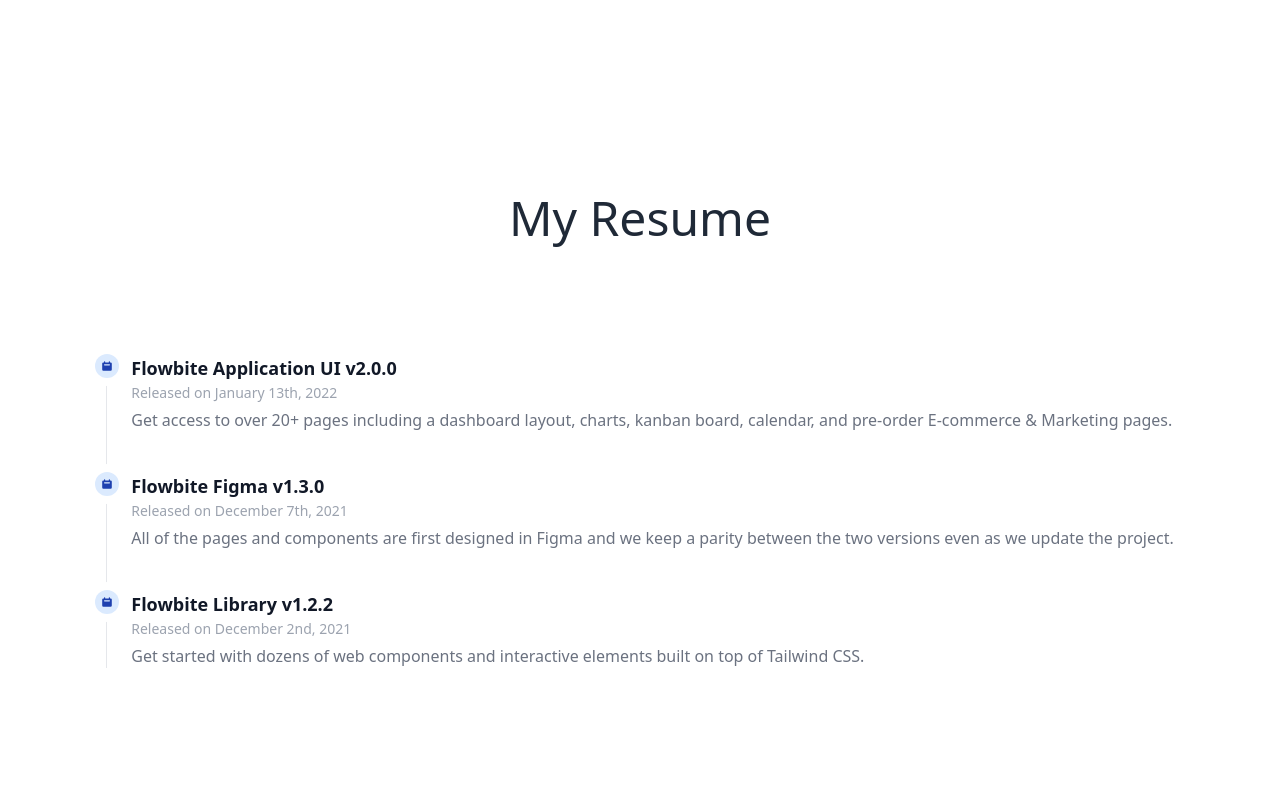
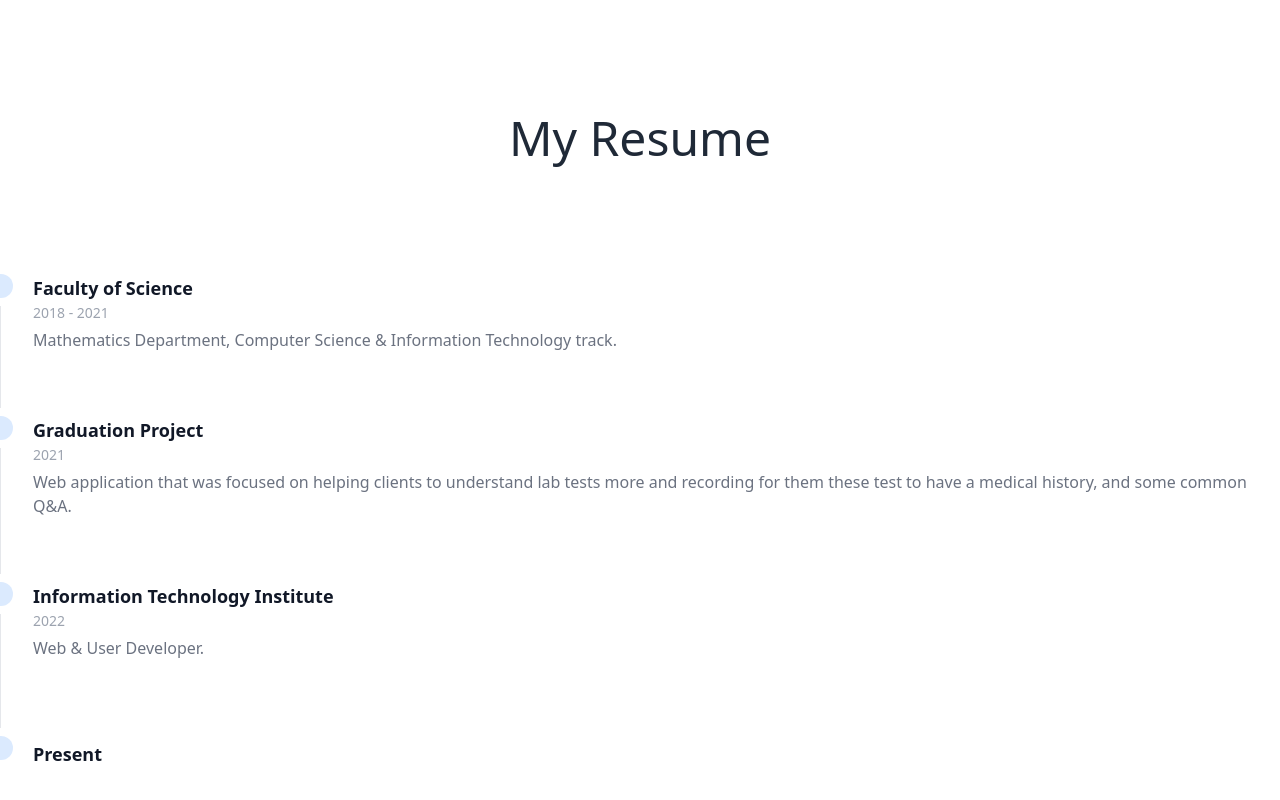
Before and after one commit to KMeniawy/My-Portofolio, a React (Vite) app: page / in a window 1280 px wide. Shown: the part 1550-2350 px from the top of the page. Built offline with nearby package versions, Linux system fonts and the light colour scheme; what tailwindcss-animatecss would draw is missing.

Commit message:
timeline minus the layout

```diff
--- a/src/App.jsx
+++ b/src/App.jsx
@@ -44,7 +44,7 @@
         </ul>
       </div>
       {/* about */}
-      <div className=" h-[90vh]">
+      <div className=" h-[80vh]">
         {/* TODO Animation */}
         <h1 className="text-center my-28 text-5xl mx-auto">About Me</h1>
         <div className="grid grid-flow-row-dense grid-cols-6 mx-48">
@@ -123,88 +123,51 @@
         <h1 className="text-center my-28 text-5xl mx-auto">My Resume</h1>
         <div className="flex justify-center">
           <ol class="relative border-l border-gray-200 dark:border-gray-700">
-            <li class="mb-10 ml-6">
-              <span class="absolute flex items-center justify-center w-6 h-6 bg-blue-100 rounded-full -left-3 ring-8 ring-white dark:ring-gray-900 dark:bg-blue-900">
-                <svg
-                  aria-hidden="true"
-                  class="w-3 h-3 text-blue-800 dark:text-blue-300"
-                  fill="currentColor"
-                  viewBox="0 0 20 20"
-                  xmlns="http://www.w3.org/2000/svg"
-                >
-                  <path
-                    fill-rule="evenodd"
-                    d="M6 2a1 1 0 00-1 1v1H4a2 2 0 00-2 2v10a2 2 0 002 2h12a2 2 0 002-2V6a2 2 0 00-2-2h-1V3a1 1 0 10-2 0v1H7V3a1 1 0 00-1-1zm0 5a1 1 0 000 2h8a1 1 0 100-2H6z"
-                    clip-rule="evenodd"
-                  ></path>
-                </svg>
+            <li class="mb-16 ml-8">
+              <span class="absolute flex items-center justify-center w-6 h-6 bg-blue-100 rounded-full -left-3 ring-8 ring-white dark:ring-gray-900 dark:bg-[#fff] hover:bg-[#0000A6] transition-colors">
               </span>
-              <h3 class="flex items-center mb-1 text-lg font-semibold text-gray-900 dark:text-white">
-                Flowbite Application UI v2.0.0{" "}
+              <h3 class="flex items-center mb-1 text-lg font-semibold text-gray-900 ">
+                Faculty of Science
               </h3>
               <time class="block mb-2 text-sm font-normal leading-none text-gray-400 dark:text-gray-500">
-                Released on January 13th, 2022
+                2018 - 2021
               </time>
               <p class="mb-4 text-base font-normal text-gray-500 dark:text-gray-400">
-                Get access to over 20+ pages including a dashboard layout,
-                charts, kanban board, calendar, and pre-order E-commerce &
-                Marketing pages.
+                Mathematics Department, Computer Science & Information Technology track.
               </p>
             </li>
-            <li class="mb-10 ml-6">
-              <span class="absolute flex items-center justify-center w-6 h-6 bg-blue-100 rounded-full -left-3 ring-8 ring-white dark:ring-gray-900 dark:bg-blue-900">
-                <svg
-                  aria-hidden="true"
-                  class="w-3 h-3 text-blue-800 dark:text-blue-300"
-                  fill="currentColor"
-                  viewBox="0 0 20 20"
-                  xmlns="http://www.w3.org/2000/svg"
-                >
-                  <path
-                    fill-rule="evenodd"
-                    d="M6 2a1 1 0 00-1 1v1H4a2 2 0 00-2 2v10a2 2 0 002 2h12a2 2 0 002-2V6a2 2 0 00-2-2h-1V3a1 1 0 10-2 0v1H7V3a1 1 0 00-1-1zm0 5a1 1 0 000 2h8a1 1 0 100-2H6z"
-                    clip-rule="evenodd"
-                  ></path>
-                </svg>
+            <li class="mb-16 ml-8">
+              <span class="absolute flex items-center justify-center w-6 h-6 bg-blue-100 rounded-full -left-3 ring-8 ring-white dark:ring-gray-900 dark:bg-[#fff] hover:bg-[#0000A6] transition-colors">
               </span>
-              <h3 class="mb-1 text-lg font-semibold text-gray-900 dark:text-white">
-                Flowbite Figma v1.3.0
+              <h3 class="mb-1 text-lg font-semibold text-gray-900 ">
+                Graduation Project
               </h3>
               <time class="block mb-2 text-sm font-normal leading-none text-gray-400 dark:text-gray-500">
-                Released on December 7th, 2021
+                2021
               </time>
               <p class="text-base font-normal text-gray-500 dark:text-gray-400">
-                All of the pages and components are first designed in Figma and
-                we keep a parity between the two versions even as we update the
-                project.
+              Web application that was focused on helping clients to understand lab tests more and recording for them these test to have a medical history, and some common Q&A.
               </p>
             </li>
-            <li class="ml-6">
-              <span class="absolute flex items-center justify-center w-6 h-6 bg-blue-100 rounded-full -left-3 ring-8 ring-white dark:ring-gray-900 dark:bg-blue-900">
-                <svg
-                  aria-hidden="true"
-                  class="w-3 h-3 text-blue-800 dark:text-blue-300"
-                  fill="currentColor"
-                  viewBox="0 0 20 20"
-                  xmlns="http://www.w3.org/2000/svg"
-                >
-                  <path
-                    fill-rule="evenodd"
-                    d="M6 2a1 1 0 00-1 1v1H4a2 2 0 00-2 2v10a2 2 0 002 2h12a2 2 0 002-2V6a2 2 0 00-2-2h-1V3a1 1 0 10-2 0v1H7V3a1 1 0 00-1-1zm0 5a1 1 0 000 2h8a1 1 0 100-2H6z"
-                    clip-rule="evenodd"
-                  ></path>
-                </svg>
+            <li class="ml-8 mb-5">
+              <span class="absolute flex items-center justify-center w-6 h-6 bg-blue-100 rounded-full -left-3 ring-8 ring-white dark:ring-gray-900 dark:bg-[#fff] hover:bg-[#0000A6] transition-colors">
               </span>
-              <h3 class="mb-1 text-lg font-semibold text-gray-900 dark:text-white">
-                Flowbite Library v1.2.2
+              <h3 class="mb-1 text-lg font-semibold text-gray-900 ">
+                Information Technology Institute
               </h3>
               <time class="block mb-2 text-sm font-normal leading-none text-gray-400 dark:text-gray-500">
-                Released on December 2nd, 2021
+                2022
               </time>
               <p class="text-base font-normal text-gray-500 dark:text-gray-400">
-                Get started with dozens of web components and interactive
-                elements built on top of Tailwind CSS.
+                Web & User Developer.
               </p>
+            </li>
+            <li class="ml-8 mt-20">
+              <span class="absolute flex items-center justify-center w-6 h-6 bg-blue-100 rounded-full -left-3 -bottom-5 ring-8 ring-white dark:ring-gray-900 dark:bg-[#fff] hover:bg-[#0000A6] transition-colors">
+              </span>
+              <h3 class="mb-1 text-lg font-semibold text-gray-900 absolute -bottom-8">
+                Present
+              </h3>
             </li>
           </ol>
         </div>
```
